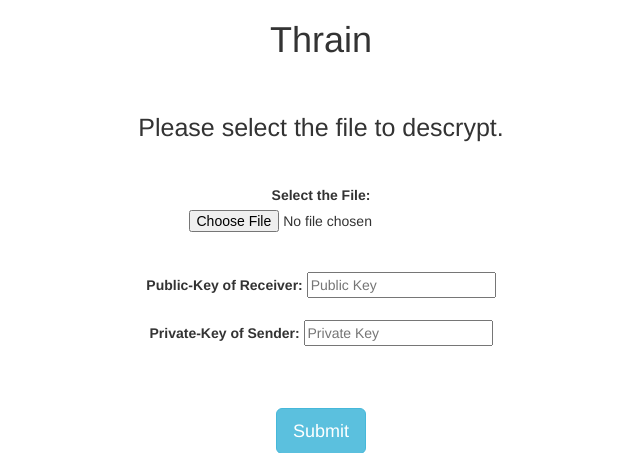
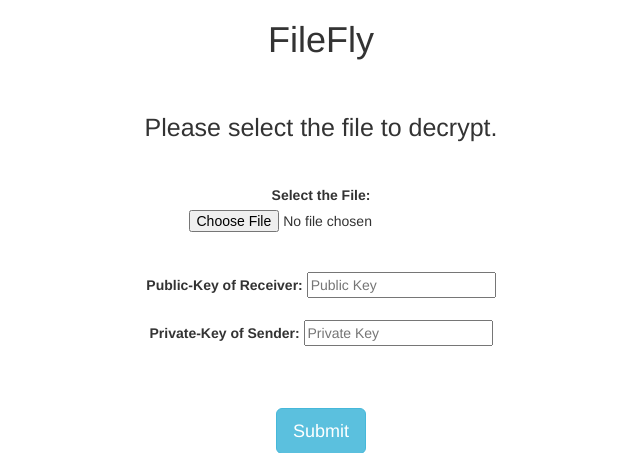
Before and after one commit to ysairohini/SecureFileExchange, a Flask app: page /decrypt-file in a window 1280 px wide. Shown: the top 453 px of the page, without its empty margins (319-959 px from the left). Run offline with Flask 3, Linux system fonts and the light colour scheme; some libraries are stand-ins or nearby versions.

Commit message:
html changes

```diff
--- a/src/web-application/app.py
+++ b/src/web-application/app.py
@@ -66,7 +66,7 @@ def download_public_key(username):
 def download_file(filename):
 	filepath = UPLOAD_FOLDER+filename
 	if(os.path.isfile(filepath)):
-		return send_file(filepath, attachment_filename='fileMessage-thrainSecurity.txt',as_attachment=True)
+		return send_file(filepath, download_name=filename,as_attachment=True)
 	else:
 		return render_template('file-list.html',msg='An issue encountered, our team is working on that')
 
--- a/src/web-application/templates/decrypt.html
+++ b/src/web-application/templates/decrypt.html
@@ -13,8 +13,8 @@
 	</head>
 	<body>
 		<center>
-			<h1> Thrain </h1><br><br>
-			<div class="container" style="font-size:25px">Please select the file to descrypt.
+			<h1> FileFly </h1><br><br>
+			<div class="container" style="font-size:25px">Please select the file to decrypt.
 			</div>
 			<br>
 			<br>
--- a/src/web-application/templates/key-display.html
+++ b/src/web-application/templates/key-display.html
@@ -23,7 +23,7 @@
 	</head>
 	<body>
 		<center>
-			<h1> thrain </h1><br><br>
+			<h1> FileFly </h1><br><br>
 			<h3>Your one-time generated private key is:<br><br> {{privatekey}}</h3>
 			<br>
 			<p style="color: red; font-size: 30px"><b>Note: Copy and save this key.<br>For safety purpose, we keep no backup of this key. Refrain yourself from sharing this key</b></p><br>
--- a/src/web-application/templates/post-upload.html
+++ b/src/web-application/templates/post-upload.html
@@ -13,7 +13,7 @@
 	</head>
 	<body>
 		<center>
-			<h1> Thrain </h1><br><br>
+			<h1> FileFly </h1><br><br>
 			<table>
 				<tr>
 					<td><a href='public-key-directory' target="blank"><button class="btn" style="margin-right: 10px;">public-key-directory</button></a></td>
--- a/src/web-application/templates/upload.html
+++ b/src/web-application/templates/upload.html
@@ -13,7 +13,7 @@
 	</head>
 	<body>
 		<center>
-			<h1> Thrain </h1><br><br>
+			<h1> FileFly </h1><br><br>
 			<div class="container" style="font-size:25px">PLease select the file to encrypt.
 			</div>
 			<br>
```
Also changed, not shown: 1 other file.
